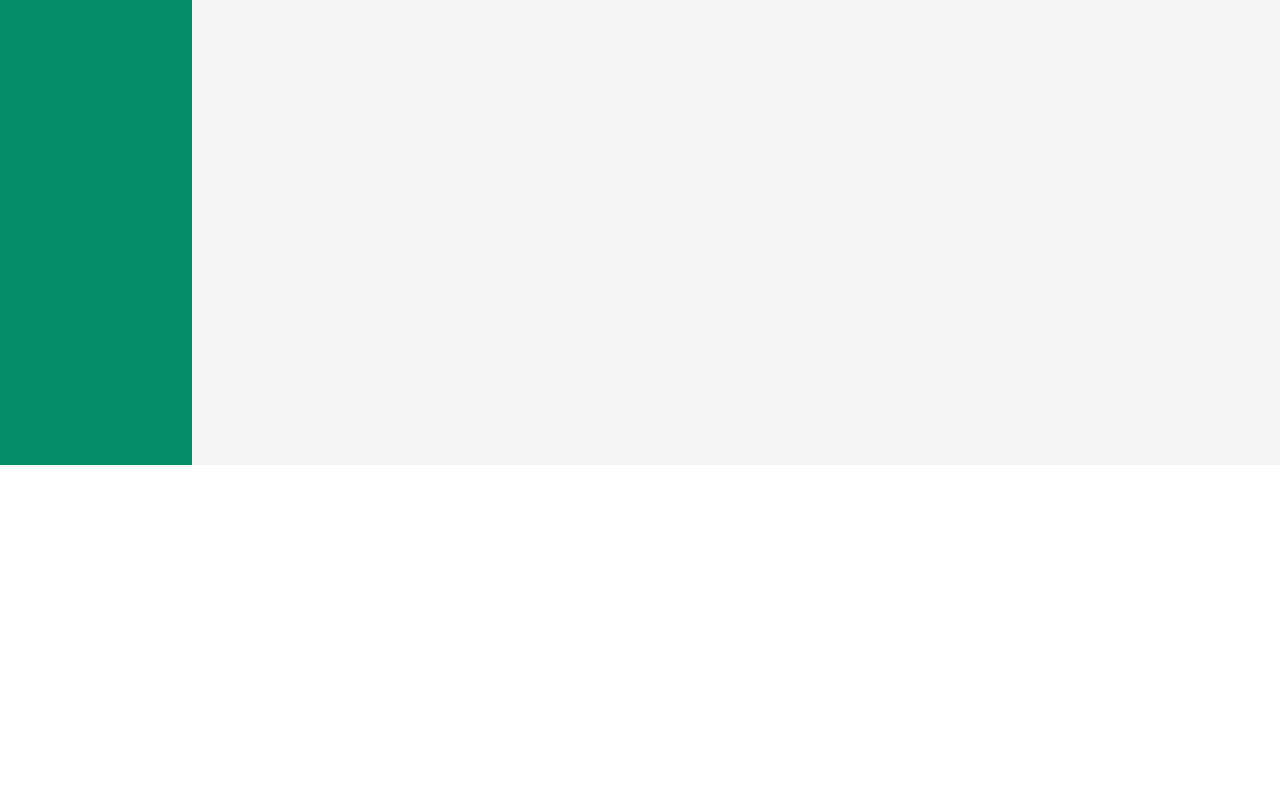
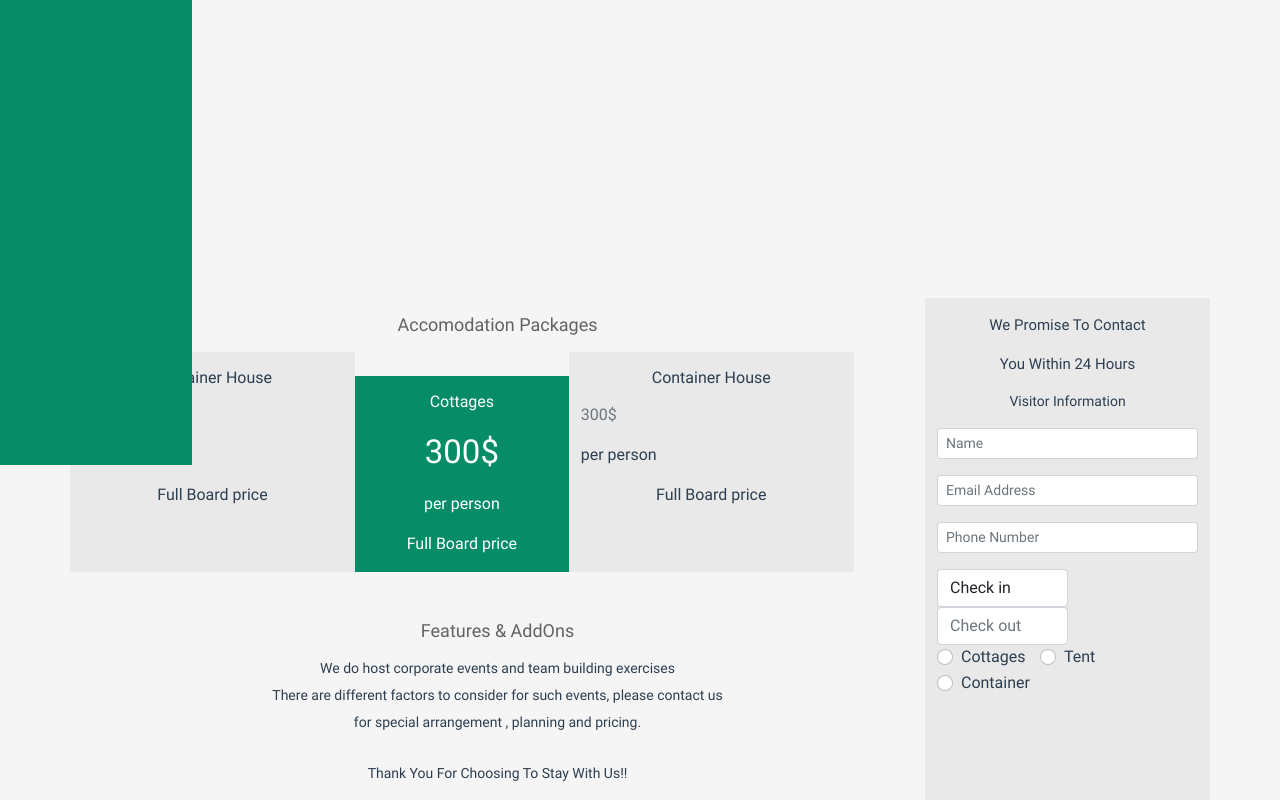
Before and after one commit to Jacob-Nuwamanya77/clarke-farm, a Vue app: page /visit in a window 1280 px wide. Shown: the part 335-1135 px from the top of the page. Before the commit the page ends 800 px from the top, so only its background shows below. Built offline with nearby package versions, Linux system fonts and the light colour scheme.

Commit message:
booking form added

```diff
--- a/package.json
+++ b/package.json
@@ -15,6 +15,7 @@
     "@popperjs/core": "^2.9.2",
     "bootstrap": "^5.0.0",
     "core-js": "^3.6.5",
+    "eslint": "^7.25.0",
     "jquery": "^3.6.0",
     "popper.js": "^1.16.1",
     "vue": "^3.0.0",
@@ -33,7 +34,6 @@
     "@vue/test-utils": "^2.0.0-0",
     "babel-eslint": "^10.1.0",
     "chai": "^4.1.2",
-    "eslint": "^6.7.2",
     "eslint-plugin-import": "^2.20.2",
     "eslint-plugin-vue": "^7.0.0"
   }
--- a/src/components/BookTrip.vue
+++ /dev/null
@@ -1,24 +0,0 @@
-<template>
-  <div>
-    <div class="left-container">
-      <h4>Accomodation Packages</h4>
-       </div>
-    <div class="right-container">
-      <h4>Book Form</h4>
-    </div>
-  </div>
-</template>
-
-<style scoped>
-.left-container {
-  background-color: whitesmoke;
-  width: 60%;
-}
-
-.right-container {
-  background-color: rgba(0, 0, 0, 0.6);
-  width: 40%;
-  margin-left: 762px;
-  margin-top: -40px;
-}
-</style>
--- /dev/null
+++ b/src/components/BookingForm.vue
@@ -0,0 +1,148 @@
+<!-- eslint-disable max-len -->
+<template>
+  <div style="background-color: whitesmoke" class="container">
+    <div class="row mt-5">
+      <div class="col-md-9">
+        <h3
+          class="text-center mt-3"
+          style="font-size: 18px; color: rgba(0, 0, 0, 0.6)"
+        >
+          Accomodation Packages
+        </h3>
+        <div class="row mt-3 mr-3 ml-3">
+          <div
+            class="col-md-4 mr-1"
+            style="background-color: rgba(0, 0, 0, 0.05)"
+          >
+            <h6 class="mt-3 text-center mr-5">Container House</h6>
+            <p class="ml-5 mt-3 font-weight-bold text-secondary">300$</p>
+            <p class="ml-5 mt-0">per person</p>
+            <p class="mr-5 mt-0 text-center">Full Board price</p>
+          </div>
+          <div class="col-md-3 mt-4 ml-3" style="background-color: #068d68">
+            <h6 class="mt-3 ml-2 text-white text-center font-weight-light">
+              Cottages
+            </h6>
+            <p
+              class="mt-3 font-weight-bold text-white text-center"
+              style="font-size: 33px"
+            >
+              300$
+            </p>
+            <p class="text-white text-center font-weight-light">per person</p>
+            <p class="text-center font-weight-light text-white">
+              Full Board price
+            </p>
+          </div>
+          <div
+            class="col-md-4 ml-3"
+            style="background-color: rgba(0, 0, 0, 0.05)"
+          >
+            <h6 class="mt-3 text-center mr-5">Container House</h6>
+            <p class="ml-5 mt-3 font-weight-bold text-secondary">300$</p>
+            <p class="ml-5 mt-0">per person</p>
+            <p class="text-center mr-5 mt-0">Full Board price</p>
+          </div>
+        </div>
+        <h3
+          class="mt-5 text-center"
+          style="font-size: 18px; color: rgba(0, 0, 0, 0.6)"
+        >
+          Features & AddOns
+        </h3>
+        <p class="text-center mt-3" style="font-size: 14px">
+          We do host corporate events and team building exercises
+        </p>
+        <p class="text-center" style="font-size: 14px; margin-top: -10px">
+          There are different factors to consider for such events, please
+          contact us
+        </p>
+        <p class="text-center" style="font-size: 14px; margin-top: -10px">
+          for special arrangement , planning and pricing.
+        </p>
+        <p class="text-center" style="font-size: 14px; margin-top: 30px">
+          Thank You For Choosing To Stay With Us!!
+        </p>
+      </div>
+      <div class="col-md-3 ml-0" style="background-color: rgba(0, 0, 0, 0.05)">
+        <p class="text-center mt-3" style="font-size: 15px">
+          We Promise To Contact
+        </p>
+        <p class="text-center" style="font-size: 15px">You Within 24 Hours</p>
+        <p class="text-center mt-3" style="font-size: 14px">
+          Visitor Information
+        </p>
+        <form>
+          <div>
+            <input
+              type="text"
+              class="form-control form-control-sm mt-3"
+              placeholder="Name"
+            />
+            <input
+              type="text"
+              class="form-control form-control-sm mt-3"
+              placeholder="Email Address"
+            />
+            <input
+              type="text"
+              class="form-control form-control-sm mt-3"
+              placeholder="Phone Number"
+            />
+          </div>
+          <div class="form-row mt-3">
+            <div class="form-group col-md-6">
+              <select id="inputState" class="form-control">
+                <option selected>Check in</option>
+                <option>...</option>
+              </select>
+            </div>
+            <div class="form-group col-md-6">
+              <select id="inputState" class="form-control text-muted">
+                <option selected>Check out</option>
+                <option>...</option>
+              </select>
+            </div>
+          </div>
+
+          <div class="form-row">
+            <div class="form-check form-check-inline col-md-4">
+              <input
+                class="form-check-input"
+                type="radio"
+                name="inlineRadioOptions"
+                id="inlineRadio1"
+                value="option1"
+              />
+              <label class="form-check-label" for="inlineRadio1"
+                >Cottages</label
+              >
+            </div>
+            <div class="form-check form-check-inline col-md-2">
+              <input
+                class="form-check-input"
+                type="radio"
+                name="inlineRadioOptions"
+                id="inlineRadio2"
+                value="option2"
+              />
+              <label class="form-check-label" for="inlineRadio2">Tent</label>
+            </div>
+            <div class="form-check form-check-inline col-md-6">
+              <input
+                class="form-check-input"
+                type="radio"
+                name="inlineRadioOptions"
+                id="inlineRadio3"
+                value="option3"
+              />
+              <label class="form-check-label" for="inlineRadio3"
+                >Container</label
+              >
+            </div>
+          </div>
+        </form>
+      </div>
+    </div>
+  </div>
+</template>
--- a/src/main.js
+++ b/src/main.js
@@ -9,7 +9,6 @@ import 'bootstrap';
 import 'bootstrap/dist/css/bootstrap.min.css';
 
 library.add(faPhone, faBars);
-
 createApp(App)
   .component('fa', FontAwesomeIcon)
   .use(store)
--- a/src/views/BookingPage.vue
+++ b/src/views/BookingPage.vue
@@ -1,11 +1,9 @@
 <template>
-  <div>
     <BookingPage/>
-  </div>
 </template>
 
 <script>
-import BookingPage from '@/components/BookTrip.vue';
+import BookingPage from '@/components/BookingForm.vue';
 
 export default {
   name: 'BookingPage',
--- a/src/views/VisitPage.vue
+++ b/src/views/VisitPage.vue
@@ -2,18 +2,21 @@
   <div>
     <HeroVisit/>
     <OurOffers/>
+    <BookingForm/>
   </div>
 </template>
 
 <script>
 import HeroVisit from '@/components/HeroVisit.vue';
 import OurOffers from '@/components/OurOffers.vue';
+import BookingForm from '@/components/BookingForm.vue';
 
 export default {
   name: 'Visit',
   components: {
     HeroVisit,
     OurOffers,
+    BookingForm,
   },
 };
 </script>
```
Also changed, not shown: 1 other file (tests, documents, lock files or other folders).
